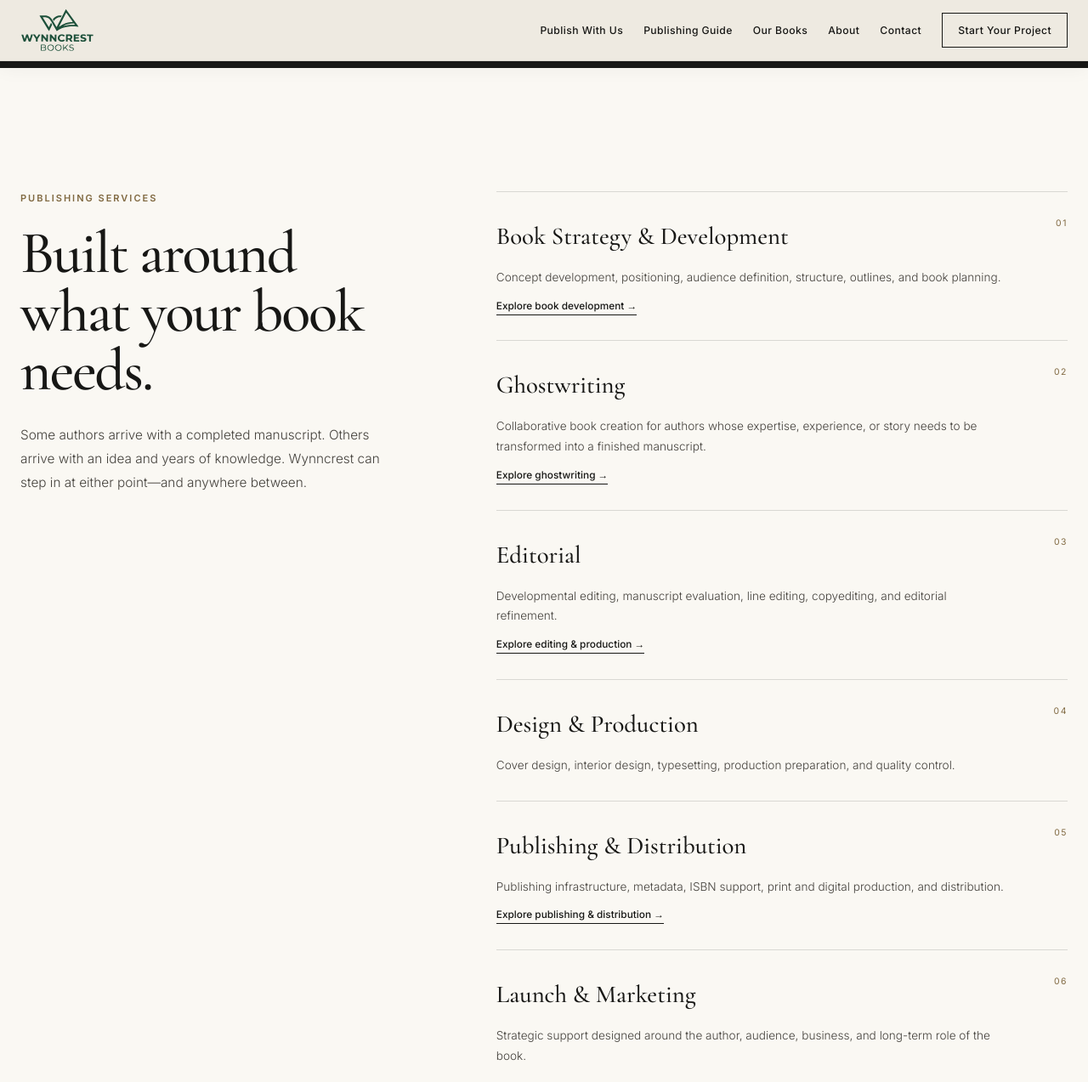
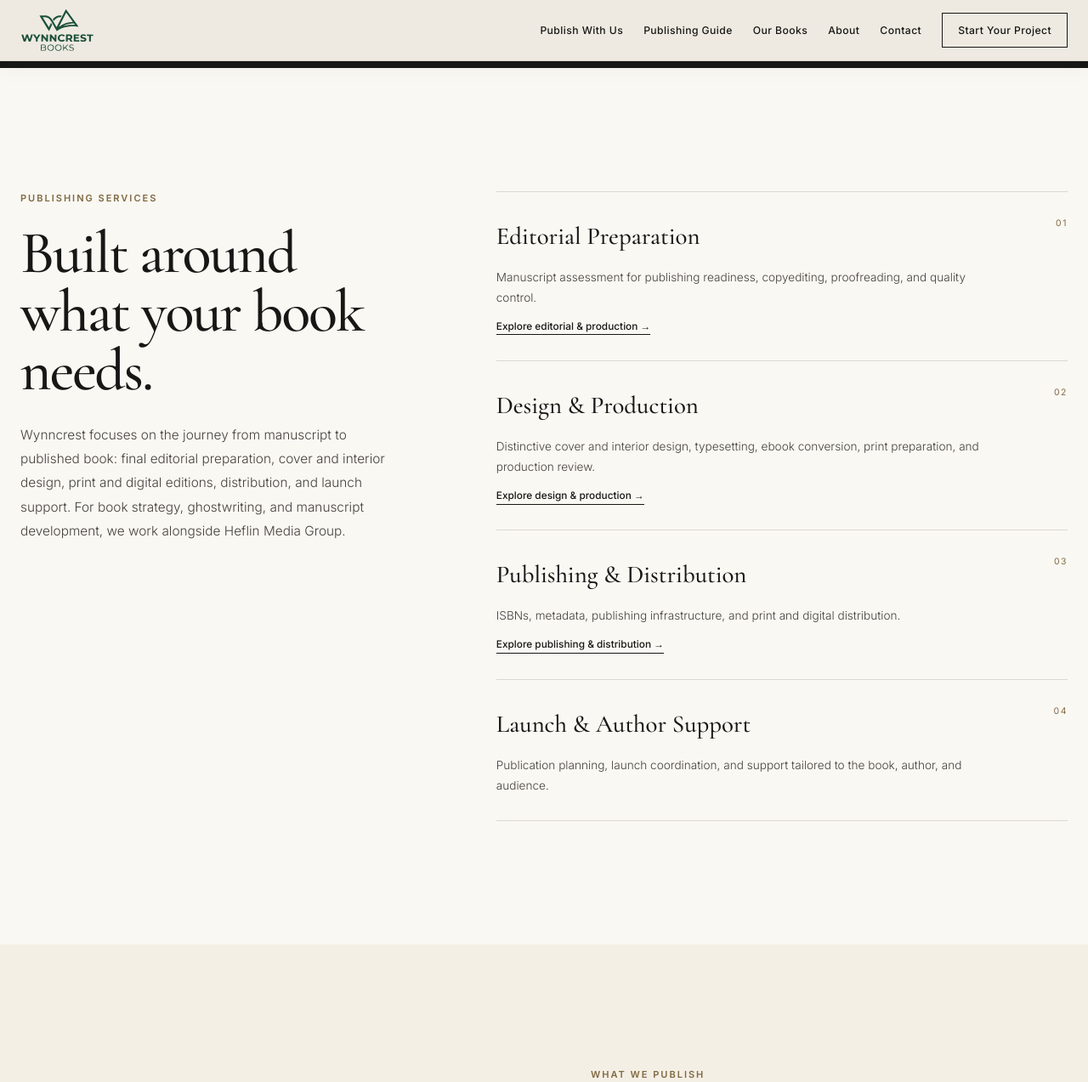
Before and after one commit to ryanheflin/wynncrest, a Jekyll site: the page index.html, which Jekyll copies as it is, in a window 1280 px wide and 1400 px high, scrolled down 5115 px, cut to the strip 0-1273 px from the top of the window. Shown: the whole strip at 85% size. Built offline with Jekyll 4.4.1, drawn with Linux system fonts in a browser that asks for light colours; some of the changed text lies outside the part shown.

Commit message:
Clarify Wynncrest publishing focus and link to Heflin Media Group

```diff
--- a/index.html
+++ b/index.html
@@ -37,18 +37,18 @@
     content="width=device-width, initial-scale=1.0"
   />
 
-  <title>Book Development, Ghostwriting & Independent Publishing | Wynncrest Books</title>
+  <title>Independent Book Publishing & Production | Wynncrest Books</title>
   <meta
     name="description"
-    content="Wynncrest Books provides book development, ghostwriting, editing, design, production, independent publishing, and distribution for founders, executives, experts, authors, and organizations."
+    content="Wynncrest Books is the independent publishing imprint of Heflin Media Group, providing editorial preparation, book design, production, publishing, distribution, and launch support."
   />
   <meta name="robots" content="index,follow,max-image-preview:large" />
   <link rel="canonical" href="https://wynncrestbooks.com/" />
 
   <meta property="og:type" content="website" />
   <meta property="og:site_name" content="Wynncrest Books" />
-  <meta property="og:title" content="Book Development, Ghostwriting & Independent Publishing | Wynncrest Books" />
-  <meta property="og:description" content="Professional book development and publishing from first idea through finished book." />
+  <meta property="og:title" content="Independent Book Publishing & Production | Wynncrest Books" />
+  <meta property="og:description" content="Professional independent publishing, editorial preparation, design, production, and distribution from Wynncrest Books." />
   <meta property="og:url" content="https://wynncrestbooks.com/" />
   <meta property="og:image" content="https://wynncrestbooks.com/assets/images/wynncrest-hero.png" />
   <meta name="twitter:card" content="summary_large_image" />
@@ -61,7 +61,7 @@
     "name":"Wynncrest Books",
     "url":"https://wynncrestbooks.com/",
     "logo":"https://wynncrestbooks.com/assets/images/wynncrest-logo.png",
-    "description":"Independent book development and publishing for founders, executives, experts, authors, and organizations.",
+    "description":"Independent publishing imprint of Heflin Media Group, specializing in editorial preparation, design, production, publishing, and distribution.",
     "email":"mailto:liz@lizheflin.com",
     "founder":{
       "@type":"Person",
@@ -69,12 +69,14 @@
     },
     "parentOrganization":{
       "@type":"Organization",
-      "name":"Heflin Media Group"
+      "@id":"https://heflinmedia.com/#organization",
+      "name":"Heflin Media Group",
+      "url":"https://heflinmedia.com/"
     },
     "knowsAbout":[
-      "book development",
-      "ghostwriting",
-      "developmental editing",
+      "editorial preparation",
+      "copyediting",
+      "proofreading",
       "book design",
       "book production",
       "independent publishing",
@@ -133,9 +135,7 @@
 
         <p class="hero-description">
 
-          Wynncrest Books is an independent publishing imprint and professional book-development partner for founders, executives, experts, authors, and organizations.
-
-          We help shape book ideas, develop and ghostwrite manuscripts, edit and design finished work, and manage production, publishing, distribution, and launch—from the first idea to the finished book.
+          Wynncrest Books is the independent publishing imprint of Heflin Media Group. We bring nonfiction manuscripts to market with meticulous editorial preparation, distinctive design, professional production, distribution, and publishing support. Authors still developing or writing their books can work with our parent company, Heflin Media Group.
 
         </p>
 
@@ -714,14 +714,7 @@
 
         <p class="section-copy">
 
-          Some authors arrive with a completed
-          manuscript.
-
-          Others arrive with an idea and years of
-          knowledge.
-
-          Wynncrest can step in at either point—and
-          anywhere between.
+          Wynncrest focuses on the journey from manuscript to published book: final editorial preparation, cover and interior design, print and digital editions, distribution, and launch support. For book strategy, ghostwriting, and manuscript development, we work alongside Heflin Media Group.
 
         </p>
 
@@ -729,148 +722,11 @@
 
 
       <div class="services-list reveal">
-
-
-        <div class="service">
-
-          <div class="service-head">
-
-            <h3><a href="/book-development/">Book Strategy & Development</a></h3>
-
-            <span>01</span>
-
-          </div>
-
-          <p>
-
-            Concept development, positioning,
-            audience definition, structure,
-            outlines, and book planning.
-
-          </p>
-          <a class="service-more" href="/book-development/">Explore book development →</a>
-
-        </div>
-
-
-        <div class="service">
-
-          <div class="service-head">
-
-            <h3><a href="/ghostwriting/">Ghostwriting</a></h3>
-
-            <span>02</span>
-
-          </div>
-
-          <p>
-
-            Collaborative book creation for
-            authors whose expertise, experience,
-            or story needs to be transformed into
-            a finished manuscript.
-
-          </p>
-          <a class="service-more" href="/ghostwriting/">Explore ghostwriting →</a>
-
-        </div>
-
-
-        <div class="service">
-
-          <div class="service-head">
-
-            <h3><a href="/editing-production/">Editorial</a></h3>
-
-            <span>03</span>
-
-          </div>
-
-          <p>
-
-            Developmental editing, manuscript
-            evaluation, line editing, copyediting,
-            and editorial refinement.
-
-          </p>
-          <a class="service-more" href="/editing-production/">Explore editing & production →</a>
-
-        </div>
-
-
-        <div class="service">
-
-          <div class="service-head">
-
-            <h3>
-              Design & Production
-            </h3>
-
-            <span>04</span>
-
-          </div>
-
-          <p>
-
-            Cover design, interior design,
-            typesetting, production preparation,
-            and quality control.
-
-          </p>
-
-        </div>
-
-
-        <div class="service">
-
-          <div class="service-head">
-
-            <h3><a href="/publishing-distribution/">Publishing & Distribution</a></h3>
-
-            <span>05</span>
-
-          </div>
-
-          <p>
-
-            Publishing infrastructure, metadata,
-            ISBN support, print and digital
-            production, and distribution.
-
-          </p>
-          <a class="service-more" href="/publishing-distribution/">Explore publishing & distribution →</a>
-
-        </div>
-
-
-        <div class="service">
-
-          <div class="service-head">
-
-            <h3>
-              Launch & Marketing
-            </h3>
-
-            <span>06</span>
-
-          </div>
-
-          <p>
-
-            Strategic support designed around
-            the author, audience, business,
-            and long-term role of the book.
-
-          </p>
-
-        </div>
-
-
-      </div>
-
-    </div>
-
-  </section>
+<div class="service"><div class="service-head"><h3><a href="/editing-production/">Editorial Preparation</a></h3><span>01</span></div><p>Manuscript assessment for publishing readiness, copyediting, proofreading, and quality control.</p><a class="service-more" href="/editing-production/">Explore editorial & production →</a></div>
+<div class="service"><div class="service-head"><h3><a href="/editing-production/">Design & Production</a></h3><span>02</span></div><p>Distinctive cover and interior design, typesetting, ebook conversion, print preparation, and production review.</p><a class="service-more" href="/editing-production/">Explore design & production →</a></div>
+<div class="service"><div class="service-head"><h3><a href="/publishing-distribution/">Publishing & Distribution</a></h3><span>03</span></div><p>ISBNs, metadata, publishing infrastructure, and print and digital distribution.</p><a class="service-more" href="/publishing-distribution/">Explore publishing & distribution →</a></div>
+<div class="service"><div class="service-head"><h3>Launch & Author Support</h3><span>04</span></div><p>Publication planning, launch coordination, and support tailored to the book, author, and audience.</p></div>
+</div></div></section>
 
 
   <!-- =========================================================
@@ -959,8 +815,8 @@
       </div>
 
       <div class="faq-list">
-        <div class="faq-item reveal"><div class="process-detail-number">01</div><h3>Can I come to Wynncrest with only an idea?</h3><p>Yes. We can begin with an idea, expertise, research, source material, presentations, interviews, a story, or an early outline. <a class="inline-link" href="/book-development/">Book development</a> turns that material into a clear concept and plan.</p></div>
-        <div class="faq-item reveal"><div class="process-detail-number">02</div><h3>Do you provide ghostwriters?</h3><p>Yes. Wynncrest can build a collaborative <a class="inline-link" href="/ghostwriting/">ghostwriting</a> process around the author’s voice, ideas, experience, source material, and schedule.</p></div>
+        <div class="faq-item reveal"><div class="process-detail-number">01</div><h3>Can I come to Wynncrest with only an idea?</h3><p>If you are starting with an idea, our parent company Heflin Media Group can begin with an idea, expertise, research, source material, presentations, interviews, a story, or an early outline. <a class="inline-link" href="/book-development/">Book development</a> turns that material into a clear concept and plan.</p></div>
+        <div class="faq-item reveal"><div class="process-detail-number">02</div><h3>Do you provide ghostwriters?</h3><p>Ghostwriting and manuscript creation are handled by our parent company, Heflin Media Group, which can build a collaborative <a class="inline-link" href="/ghostwriting/">ghostwriting</a> process around the author’s voice, ideas, experience, source material, and schedule.</p></div>
         <div class="faq-item reveal"><div class="process-detail-number">03</div><h3>What if my manuscript is already finished?</h3><p>Completed manuscripts can enter at the editorial, design, production, or publishing stage after we evaluate what the book needs before release.</p></div>
         <div class="faq-item reveal"><div class="process-detail-number">04</div><h3>Is Wynncrest a traditional publisher?</h3><p>Wynncrest is an independent publishing imprint and publishing partner. Projects are structured around the needs and goals of the author and book rather than a conventional trade-publishing acquisition model.</p></div>
         <div class="faq-item reveal"><div class="process-detail-number">05</div><h3>Where can I learn about the process before contacting you?</h3><p>The <a class="inline-link" href="/guide/">Wynncrest Guide to Publishing</a> explains writing, ghostwriting, editing, production, publishing, distribution, and author strategy in practical language.</p></div>
@@ -1090,7 +946,8 @@
        FOOTER
   ========================================================== -->
 
-    <div id="site-footer"></div>
+    <section class="brand-bridge" aria-labelledby="brand-bridge-heading"><div class="container brand-bridge-inner"><div><div class="eyebrow">Part of the Heflin Media Group family</div><h2 id="brand-bridge-heading">Need help creating your manuscript?</h2><p>Wynncrest Books focuses on publishing and bringing finished manuscripts to market. Our parent company, <a href="https://heflinmedia.com/">Heflin Media Group</a>, provides book strategy, coaching, ghostwriting, and manuscript development. Together, we can support the journey from first idea to published book.</p><a class="brand-bridge-link" href="https://heflinmedia.com/ghostwriting.html">Explore writing and development at Heflin Media Group →</a></div><div class="brand-bridge-aside"><strong>HEFLIN MEDIA GROUP</strong><span>Ideas · Strategy · Writing · Editorial</span><hr><strong>WYNNCREST BOOKS</strong><span>Publishing · Design · Production · Distribution</span></div></div></section>
+<div id="site-footer"></div>
 
 
   <!-- =========================================================
```
Also changed, not shown: other parts of index.html (+1 -1 lines).
